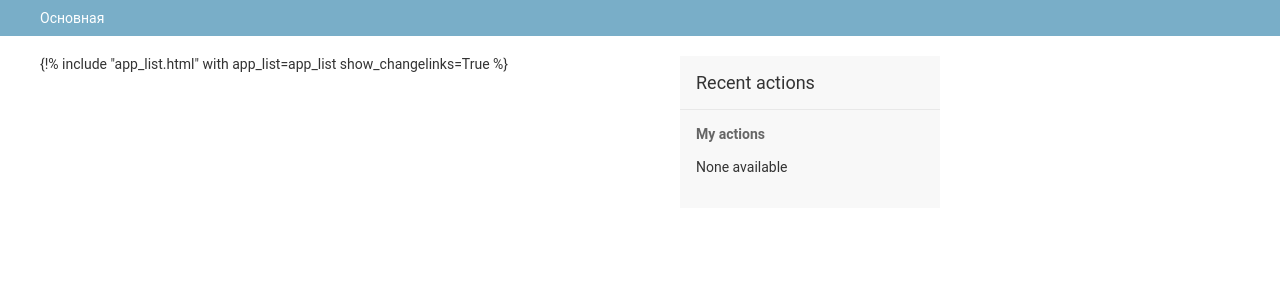
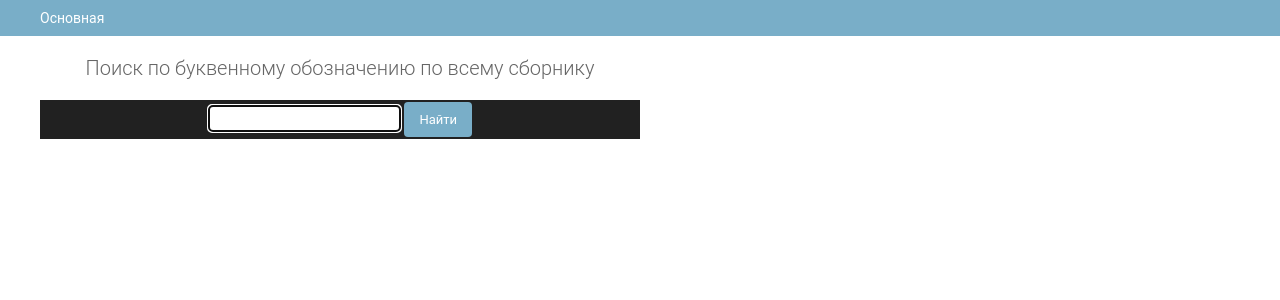
Before and after one commit to NutsHubs/WebTest, a Django app: page /aftn/base/ in a window 1280 px wide. Shown: the part 48-348 px from the top of the page. Run offline with Django 3.2, Linux system fonts and the light colour scheme; data comes from the database, SQL or seed files in the repository; parts of the project's set-up code (start-up, migrations or seed data) failed here and were passed over; some web fonts are replaced.

Commit message:
add features

```diff
--- a/begining/aftn_national/static/aftn_national/css/responsive.css
+++ b/begining/aftn_national/static/aftn_national/css/responsive.css
@@ -98,13 +98,13 @@ input[type="submit"], button {
         padding: 15px;
     }
 
-    #changelist-search > div {
+    #search-content > div {
         display: flex;
         flex-wrap: nowrap;
         max-width: 480px;
     }
 
-    #changelist-search label {
+    #search-content label {
         line-height: 22px;
     }
 
@@ -119,7 +119,7 @@ input[type="submit"], button {
         flex: 0 1 auto;
     }
 
-    #changelist-search .quiet {
+    #search-content .quiet {
         width: 0;
         flex: 1 0 auto;
         margin: 5px 0 0 25px;
--- a/begining/aftn_national/templates/base.html
+++ b/begining/aftn_national/templates/base.html
@@ -59,7 +59,7 @@
     <!-- END Header -->
     {% block breadcrumbs %}
     <div class="breadcrumbs">
-    <a href="{% url 'aftn_national:base' %}">Основная</a>
+    <a href="{% url 'aftn_national:main' %}">Основная</a>
     {% if title %} &rsaquo; {{ title }}{% endif %}
     </div>
     {% endblock %}
@@ -80,7 +80,7 @@
           {% endif %}
         {% endblock messages %}
         <!-- Content -->
-        <div id="content" class="{% block coltype %}colM{% endblock %}">
+        <div id="content">
           {% block pretitle %}{% endblock %}
           {% block content_title %}{% if title %}<h1>{{ title }}</h1>{% endif %}{% endblock %}
           {% block content_subtitle %}{% if subtitle %}<h2>{{ subtitle }}</h2>{% endif %}{% endblock %}
--- a/begining/aftn_national/templates/index.html
+++ b/begining/aftn_national/templates/index.html
@@ -13,38 +13,26 @@
 
 {% block content %}
 <div id="content-main">
-  {!% include "app_list.html" with app_list=app_list show_changelinks=True %}
+  <div id="search-content" align="center">
+      <h1>Поиск по буквенному обозначению по всему сборнику</h1>
+      <div style="background-color:#212121" id="toolbar">
+          <form id="list-search" method="get">
+              <div align="center">
+                <input type="text" name="q" id="search" value="{{ search }}" autofocus>
+                <input type="submit" value="Найти">
+              </div>
+          </form>
+      </div>
+      <div class="results">
+        <table id="result-list">
+            {% for result in results %}
+            <tr>
+                <td>{{ result.national }}</td>
+                <td>{{ result.name }}</td>
+            </tr>
+            {% endfor %}
+        </table>
+      </div>
+  </div>
 </div>
 {% endblock %}
-
-{% block sidebar %}
-<div id="content-related">
-    <div class="module" id="recent-actions-module">
-        <h2>Recent actions</h2>
-        <h3>My actions</h3>
-            {% load log %}
-            {% get_admin_log 10 as admin_log for_user user %}
-            {% if not admin_log %}
-            <p>None available</p>
-            {% else %}
-            <ul class="actionlist">
-            {% for entry in admin_log %}
-            <li class="{% if entry.is_addition %}addlink{% endif %}{% if entry.is_change %}changelink{% endif %}{% if entry.is_deletion %}deletelink{% endif %}">
-                {% if entry.is_deletion or not entry.get_admin_url %}
-                    {{ entry.object_repr }}
-                {% else %}
-                    <a href="{{ entry.get_admin_url }}">{{ entry.object_repr }}</a>
-                {% endif %}
-                <br>
-                {% if entry.content_type %}
-                    <span class="mini quiet">{% filter capfirst %}{{ entry.content_type.name }}{% endfilter %}</span>
-                {% else %}
-                    <span class="mini quiet">Unknown content</span>
-                {% endif %}
-            </li>
-            {% endfor %}
-            </ul>
-            {% endif %}
-    </div>
-</div>
-{% endblock %}
--- a/begining/aftn_national/urls.py
+++ b/begining/aftn_national/urls.py
@@ -4,7 +4,7 @@ from . import views
 app_name = 'aftn_national'
 
 urlpatterns = [
-    path('', views.IndexView.as_view(), name='index'),
+    path('', views.main, name='main'),
     path('<int:pk>/', views.DetailView.as_view(), name='detail'),
     path('base/', views.base, name='base'),
     path('add/', views.CorrectionCreateView.as_view(), name='add'),
--- a/begining/aftn_national/views.py
+++ b/begining/aftn_national/views.py
@@ -6,6 +6,8 @@ from django.urls import reverse_lazy
 
 from .models import Correction
 from .forms import CorrectionForm
+
+from backend.main import get_results
 
 
 class CorrectionCreateView(generic.CreateView):
@@ -50,3 +52,17 @@ class DetailView(generic.DetailView):
 def base(request):
     print(request.get_host())
     return render(request, 'index.html', context={})
+
+
+def main(request):
+    q = ''
+    results = None
+    if request.method == 'GET':
+        if 'q' in request.GET:
+            q = request.GET["q"]
+            results = get_results(q)
+
+    return render(request, 'index.html', {
+        'search': q,
+        'results': results
+    })
```
Also changed, not shown: begining/backend/main.py (added, +28 -0 lines).
